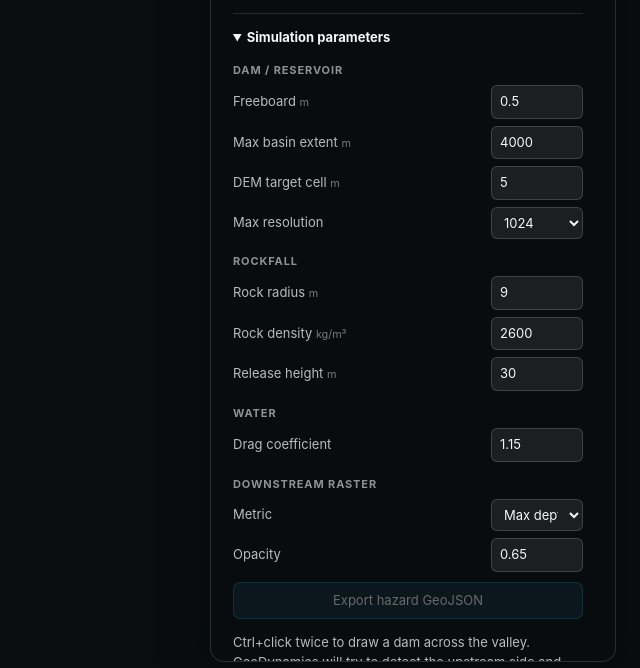
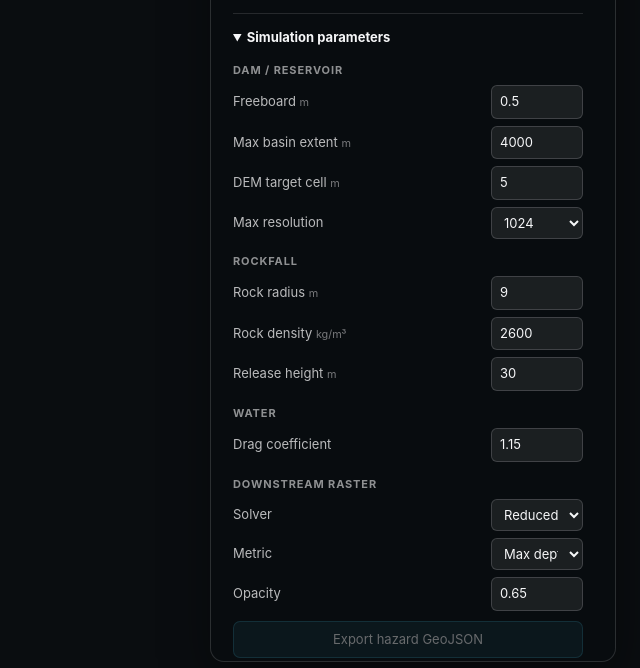
Before and after one commit to nicogis/GeoDynamics, a website built with Vite: page index.html in a window 1280 px wide. Shown: the part 132-800 px from the top of the page, without its empty margins (640-1280 px from the left). Built offline with nearby package versions, Linux system fonts and the light colour scheme; what @arcgis/core would draw is missing.

Commit message:
Add downstream solver mode selector

```diff
--- a/index.html
+++ b/index.html
@@ -77,6 +77,14 @@
           <div class="settings-title">Downstream raster</div>
 
           <label class="setting-row">
+            <span>Solver</span>
+            <select id="downstreamSolverMode">
+              <option value="reduced">Reduced-order</option>
+              <option value="swe2d">SWE 2D experimental</option>
+            </select>
+          </label>
+
+          <label class="setting-row">
             <span>Metric</span>
             <select id="downstreamRasterMetric">
               <option value="depth">Max depth</option>
```
